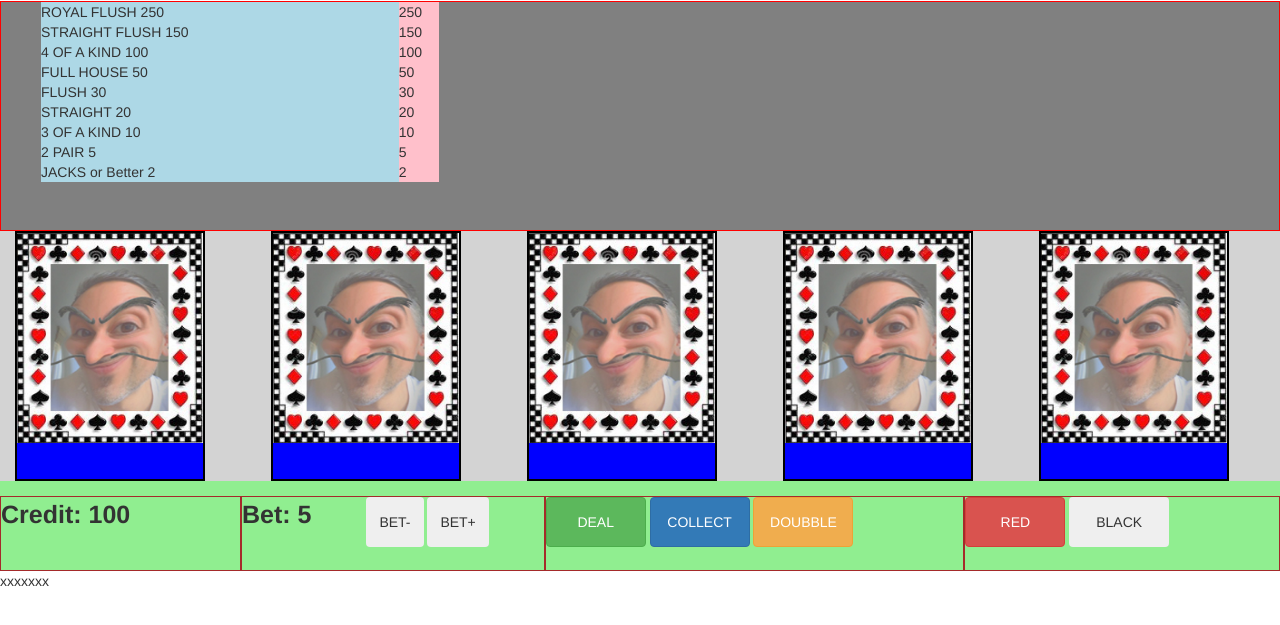
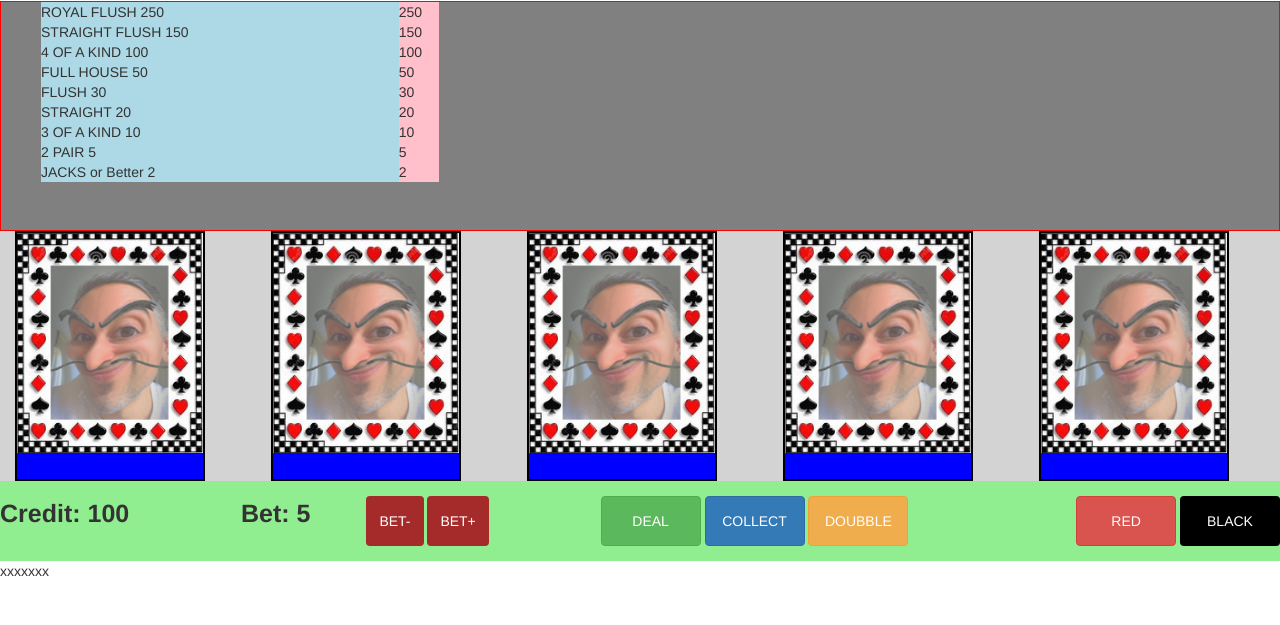
Before and after one commit to soltanflorentin/American-Poker, a plain HTML site: page index.html in a window 1280 px wide. Shown: the part 69-694 px from the top of the page. Drawn offline with nearby package versions, Linux system fonts and the light colour scheme.

Commit message:
Add files via upload

```diff
--- a/index.html
+++ b/index.html
@@ -38,7 +38,8 @@
       </div>
       <div class="midPart">
           <div id="idCard1" class="card1 carti" onclick="cartiOnClick(document.getElementById('idCard1').id)">
-            <img class="clsCardIndividual"  id="carte1" src="backCard.jpg" alt="card1">
+            <div><img class="clsCardIndividual"  id="carte1" src="backCard.jpg" alt="card1"></div>
+            <div class="held held1"></div>
           </div>
           <div id="idCard2" class="card2 carti" onclick="cartiOnClick(document.getElementById('idCard2').id)">
             <img class="clsCardIndividual" id="carte2" src="backCard.jpg" alt="card2">
@@ -61,9 +62,9 @@
                   <div class="bet">
                      <div>Bet: <span id="spanBet">5</span> </div>
                   </div>
-                  <div>
-                  <button class="butoaneBottom btn btn-secondary" id="betMinus" type="button" onclick="betFunc(false)">BET-</button>
-                  <button class="butoaneBottom btn btn-secondary" id="betPlus" type="button" onclick="betFunc(true)">BET+</button>
+                  <div class="BetPlusMinus">
+                    <button class="butoaneBottom btn" id="betMinus" type="button" onclick="betFunc(false)">BET-</button>
+                    <button class="butoaneBottom btn" id="betPlus" type="button" onclick="betFunc(true)">BET+</button>
                 </div>
           </div>
           <div class="dealCollectDoubble">
@@ -75,7 +76,7 @@
                   <button class="butoaneBottom btn btn-danger" id="red" type="button" >RED</button>
                   <button class="butoaneBottom btn btn-dark" id="black" type="button" >BLACK</button>
           </div>
-      </div>
+    </div>
 
 <div id="test">
 xxxxxxx
--- a/jquery.js
+++ b/jquery.js
@@ -1,9 +1,7 @@
 $(document).ready(function() {
 
-$("#deal").click(function(){
-
-
-$("h1").text("youuu")
+$(".butoaneBottom").click(function(){
+    $(".dealCollectDoubble").addClass("animated shake")
 })
 
 
--- a/style.css
+++ b/style.css
@@ -3,6 +3,7 @@ h1 {
   background: blue;
   text-align: center;
 }
+
 
 .topPart {
   height: 230px;
@@ -19,6 +20,24 @@ h1 {
   background: pink;
   width: 40px;
 }
+
+
+.midPart{
+  display: grid;
+  grid-template-columns: auto auto auto auto auto;
+  background: lightgrey;
+}
+.card1{
+  display: grid;
+  grid-template-rows: auto 30px;
+  text-align: center;
+}
+.held{
+  font-size: 25px;
+  font-weight: bold;
+  color: white;
+  margin-bottom: -15px;
+}
 .carti{
   border: 2px solid black;
   margin-left: 15px;
@@ -26,14 +45,15 @@ h1 {
   width: 190px;
   background: blue;
 }
-.midPart{
-  display: grid;
-  grid-template-columns: auto auto auto auto auto;
-  background: lightgrey;
+.clsCardIndividual{
+  height: 220px;
+  width: 100%;
 }
+
+
 .bottomPart{
   background: lightgreen;
-  height: 90px;
+  height: 80px;
   display: grid;
   grid-template-columns: auto auto auto auto;
   padding-top: 15px;
@@ -46,25 +66,32 @@ h1 {
   display: grid;
   grid-template-columns: auto auto;
 }
-.clsCardIndividual{
-  height: 210px;
-  width: 100%;
-}
 .divButtons{
   height: 20px;
   width: auto;
 }
 .credit{
-  border: 1px solid brown;
+
 }
 .betAllThree{
 
 }
-.dealCollectDoubble{
+.BetPlusMinus{
 
 }
+#betPlus, #betMinus{
+  background: brown;
+  color: white;
+}
+.dealCollectDoubble{
+  text-align:center;
+}
 .redBlack{
-
+  text-align: right;
+}
+#black{
+  background: black;
+  color: white;
 }
 .butoaneBottom{
   height: 50px;
@@ -72,6 +99,6 @@ h1 {
 #deal, #collect, #doubble, #red, #black{
   width: 100px;
 }
-.betAllThree, .dealCollectDoubble,.credit,.redBlack{
+.betAllThree, .#dealCollectDoubble,.credit,.#redBlack{
   border: 1px solid brown;
 }
```
